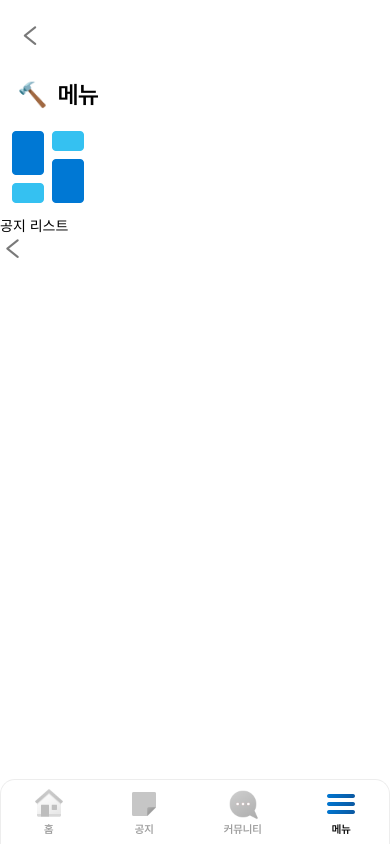
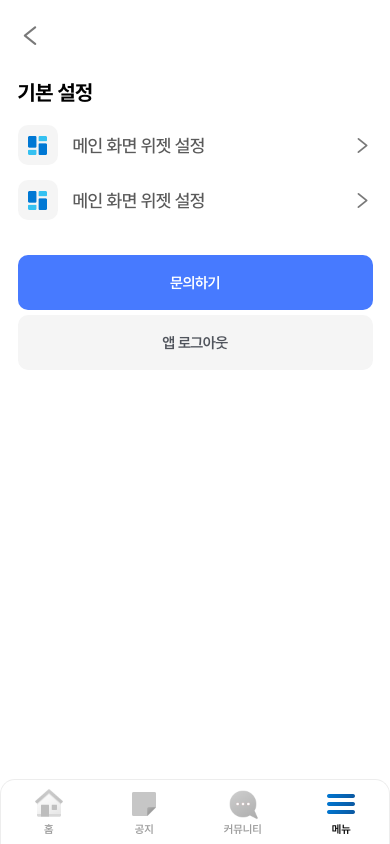
Before and after one commit to iamfiro/sunrin-life-app, a React Native app: screen /Menu in a window 390 px wide. Built offline with nearby package versions, Linux system fonts and the light colour scheme.

Commit message:
💄 Add dependencies and update menu screen

```diff
--- a/App.tsx
+++ b/App.tsx
@@ -7,13 +7,14 @@ import ScreenArticleList from "./screens/articleList";
 import ScreenMenu from "./screens/menu";
 import ScreenWidgetSetting from "./screens/widgetSetting";
 import ScreenCommunity from "./screens/community";
+import { AppRegistry, Platform } from 'react-native';
 
 const Stack = createNativeStackNavigator();
 
 export default function App() {
     return (
         <NavigationContainer>
-            <Stack.Navigator screenOptions={{ headerShown: false }} initialRouteName="Home">
+            <Stack.Navigator screenOptions={{ headerShown: false }} initialRouteName="Menu">
                 <Stack.Screen name="Home" component={ScreenHome} />
                 <Stack.Screen name="WidgetSetting" component={ScreenWidgetSetting} />
                 <Stack.Screen name="Article" component={ScreenArticle} />
--- a/package.json
+++ b/package.json
@@ -19,6 +19,8 @@
     "expo-dev-client": "~3.3.10",
     "expo-splash-screen": "^0.26.4",
     "expo-status-bar": "~1.11.1",
+    "i": "^0.3.7",
+    "npm": "^10.5.0",
     "react": "18.2.0",
     "react-dom": "^18.2.0",
     "react-native": "0.73.5",
--- a/screens/menu.tsx
+++ b/screens/menu.tsx
@@ -1,4 +1,4 @@
-import { StatusBar, Text, StyleSheet, ScrollView, View, TouchableOpacity, Image, ImageSourcePropType } from "react-native";
+import { StatusBar, Text, StyleSheet, ScrollView, View, TouchableOpacity, Image, ImageSourcePropType, Linking } from "react-native";
 import BottomNavigation from "../components/bottomNavigation";
 import { IDefaultScreenProps } from "../types/screen";
 import * as SplashScreen from "expo-splash-screen";
@@ -8,6 +8,7 @@ import Title from "../components/title";
 import NavigationButton from "../components/navigationButton";
 import Icon from "react-native-vector-icons/AntDesign";
 import WidgetImage from '../assets/icon/menu/widget.png';
+import Button from "../components/button";
 
 interface MenuItemProps {
     title: string;
@@ -17,10 +18,15 @@ interface MenuItemProps {
 
 function MenuItem({ title, icon, onPress }: MenuItemProps) {
     return (
-        <TouchableOpacity onPress={() => onPress()}>
-            <Image source={icon} />
-            <Text>{title}</Text>
-            <Icon name="left" size={25} color="#797979" />
+        <TouchableOpacity style={style.itemContainer} onPress={() => onPress()}>
+            <View style={style.itemLeft}>
+                <View style={style.imageContainer}>
+                    <Image source={icon} style={style.itemImage} />
+                </View>
+                <View style={{ width: 15 }} />
+                <Title size={4} color="#5a5a5a" weight="200">{title}</Title>
+            </View>
+            <Icon name="right" size={20} color="#797979" />
         </TouchableOpacity>
     )
 }
@@ -53,10 +59,17 @@ export default function ScreenMenu({ navigation }: IDefaultScreenProps) {
         <ScrollView style={style.container} onLayout={onLayoutRootView}>
             <NavigationButton onClick={() => navigation.pop()} />
             <View style={{ paddingHorizontal: 17.5, marginTop: 10 }}>
-                <Title size={2} color="#000" weight="300">🔨  메뉴</Title>
-                <View style={{ height: 10 }} />
+                <Title size={3} color="#000000" weight="400">기본 설정</Title>
+                <View style={{ height: 20 }} />
+                <MenuItem title="메인 화면 위젯 설정" icon={WidgetImage} onPress={() => navigation.navigate("ArticleList")} />
+                <MenuItem title="메인 화면 위젯 설정" icon={WidgetImage} onPress={() => navigation.navigate("ArticleList")} />
+                <View style={{ height: 20 }} />
+                <Button type="primary" text="문의하기" onClick={() => { Linking.openURL("https://www.instagram.com/sunrin_life")}} />
+                <View style={{ height: 5 }} />
+                <Button type="secondary" text="앱 로그아웃" onClick={() => { Linking.openURL("https://www.instagram.com/sunrin_life")}} />
+                <View style={{ height: 20 }} />
+                <Title size={3} color="#000000" weight="400"></Title>
             </View>
-            <MenuItem title="공지 리스트" icon={WidgetImage} onPress={() => navigation.navigate("ArticleList")} />
         </ScrollView>
         <BottomNavigation pageName="Menu" navigation={navigation} />
 		<StatusBar backgroundColor={"#ffffff"} barStyle={"dark-content"} />
@@ -70,4 +83,30 @@ const style = StyleSheet.create({
 
         backgroundColor: "#fff",
     },
+    itemContainer: {
+        flexDirection: 'row',
+        alignItems: 'center',
+        justifyContent: 'space-between',
+
+        marginBottom: 15,
+    },
+    itemLeft: {
+        flexDirection: 'row',
+        alignItems: 'center',
+    },
+    imageContainer: {
+        width: 40,
+        height: 40,
+
+        borderRadius: 10,
+
+        backgroundColor: '#f5f5f5',
+
+        alignItems: 'center',
+        justifyContent: 'center',
+    },
+    itemImage: {
+        width: 25,
+        height: 25,
+    }
 })
```
Also changed, not shown: 2 other files (tests, documents, lock files or other folders).
